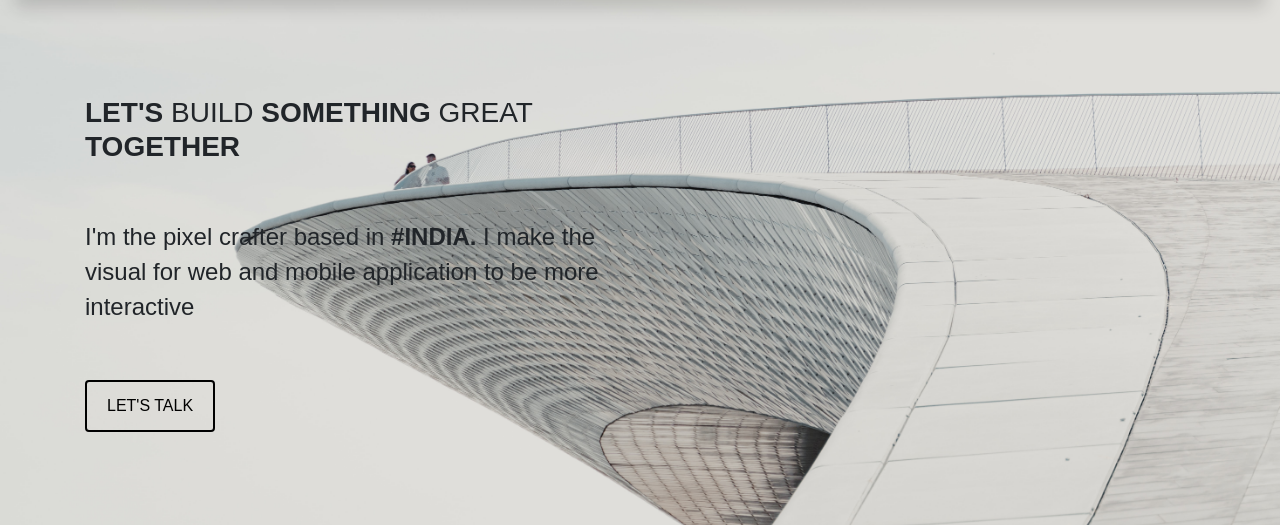
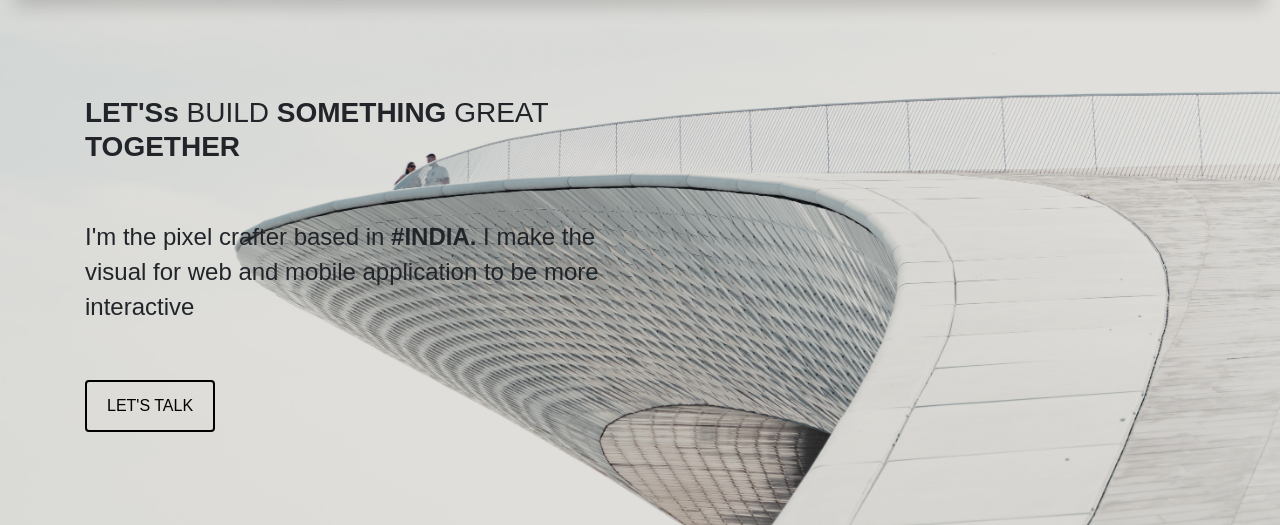
Before and after one commit to vikaspandey18/simplewebsite, a plain HTML site: page index.html in a window 1280 px wide. Shown: the part 76-601 px from the top of the page. Drawn offline with nearby package versions, Linux system fonts and the light colour scheme.

Commit message:
add heading Lets

```diff
--- a/index.html
+++ b/index.html
@@ -46,7 +46,7 @@
 		<div class="container py-5">
 			<div class="row" id="rowspan">
 				<div class="col-sm-6">
-					<h3 class="py-5" data-aos="fade-down"><span>LET'S</span> BUILD <span>SOMETHING</span> GREAT <span>TOGETHER</span></h3>
+					<h3 class="py-5" data-aos="fade-down"><span>LET'Ss</span> BUILD <span>SOMETHING</span> GREAT <span>TOGETHER</span></h3>
 					<div class="pb-5">
 						<h4>I'm  the pixel crafter based in <b>#INDIA.</b> I make the visual for web and mobile application to be more interactive</h4>
 					</div>
```
